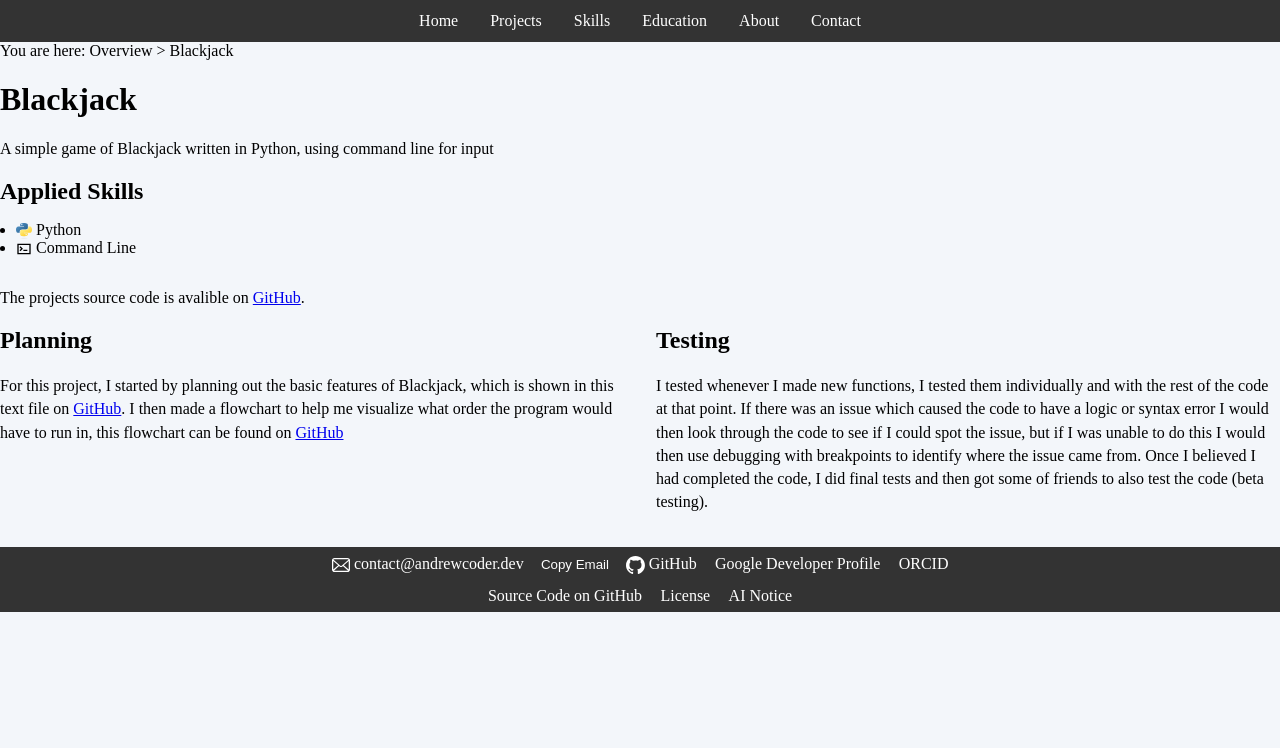
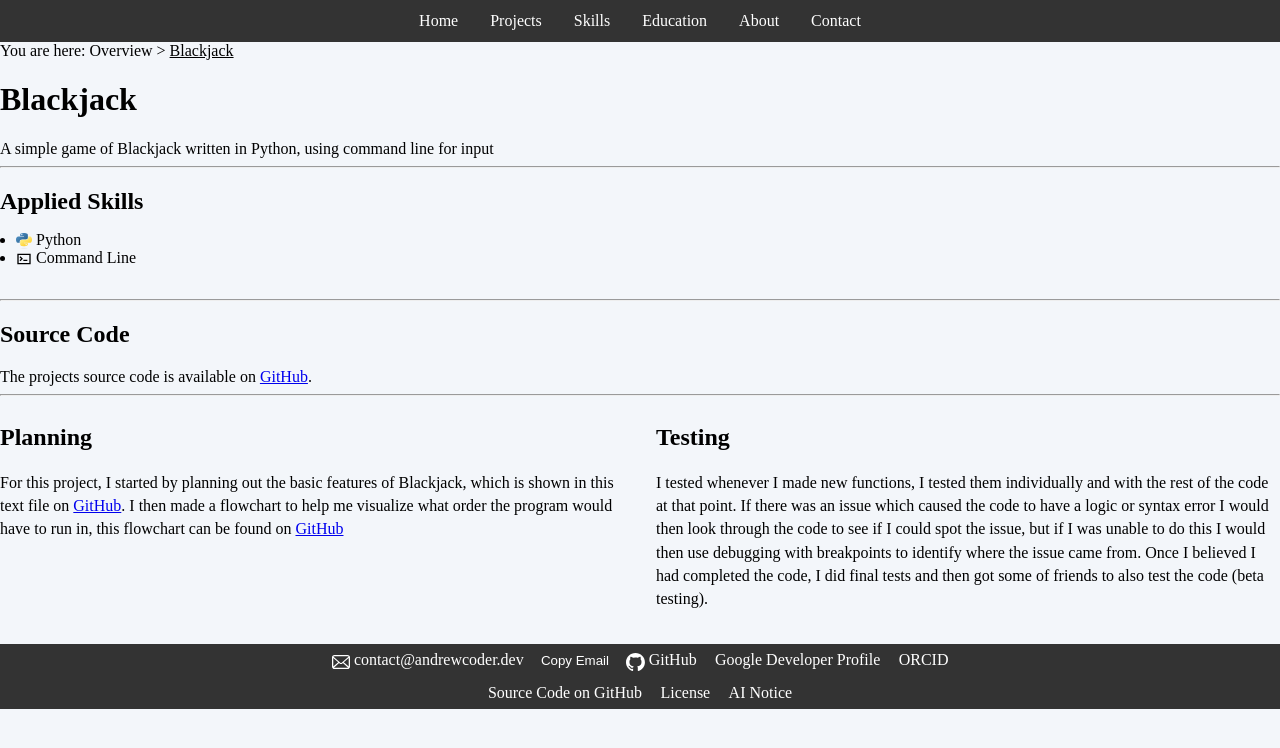
Before and after one commit to Andrew-Dev-Coder/Portfolio, a Jekyll site: the page built from _projects/blackjack.html, in a window 1280 px wide. Shown: the top 748 px of the page. Built offline with Jekyll 4.4.1, drawn with Linux system fonts in a browser that asks for light colours.

Commit message:
Update projects.html

```diff
--- a/_layouts/projects.html
+++ b/_layouts/projects.html
@@ -13,7 +13,7 @@
         <ul class="breadcrumbs">
             <li class="breadItem">You are here: </li>
             <li class="breadItem"><a href="https://andrewcoder.dev/Overview/Projects/">Overview</a> > </li>
-            <li class="breadItem">{{ page.page_title }}</li>
+            <li class="breadItem" id="currentPage">{{ page.page_title }}</li>
         </ul>
     </nav>
 
@@ -24,25 +24,30 @@
     {% endif %}
 
     {% if page.stack %}
+        <hr>
         <h2 id="stack">Applied Skills</h2>
         <ul id="stackList">
             {% for item in page.stack %}
             <li>{{ item }}</li>
             {% endfor %}
         </ul>
+        <hr>
     {% endif %}
 
     {% if page.github_link %}
+        <h2>Source Code</h2>
         <span>
-            The projects source code is avalible on <a href="{{ page.github_link }}" target="_blank">GitHub</a>.
+            The projects source code is available on <a href="{{ page.github_link }}" target="_blank">GitHub</a>.
         </span>
         <br>
+        <hr>
     {% endif %}
 
     {% if page.type == "website" %}
         <span>
             The website can be found, <a href="{{ page.site }}" target="_blank">here</a>.
         </span>
+        <hr>
     {% endif %}
 
     <main>
```
